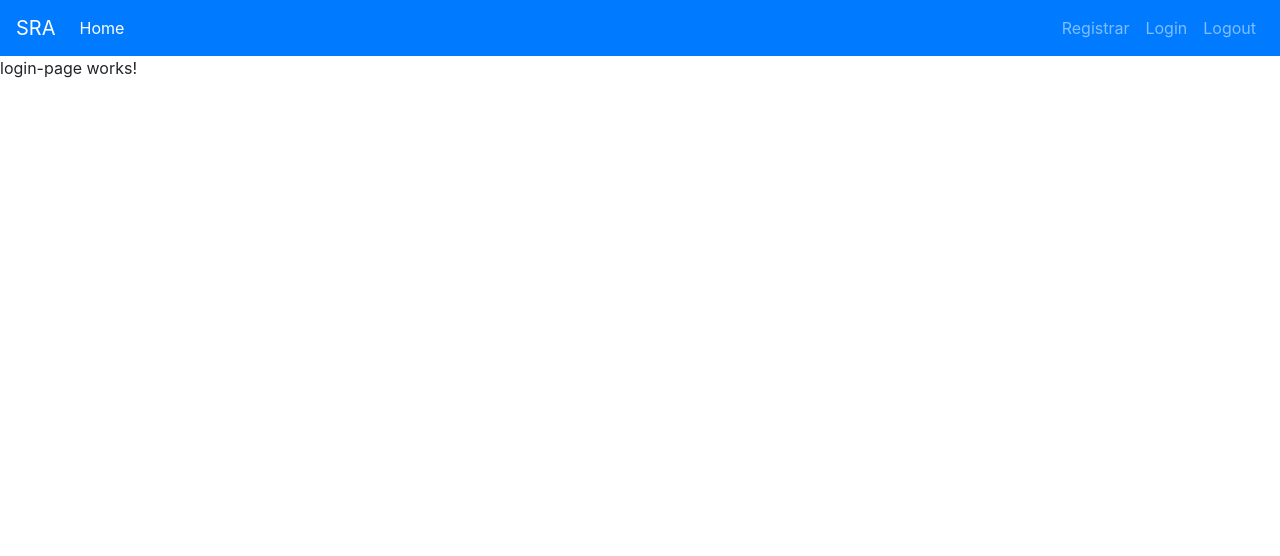
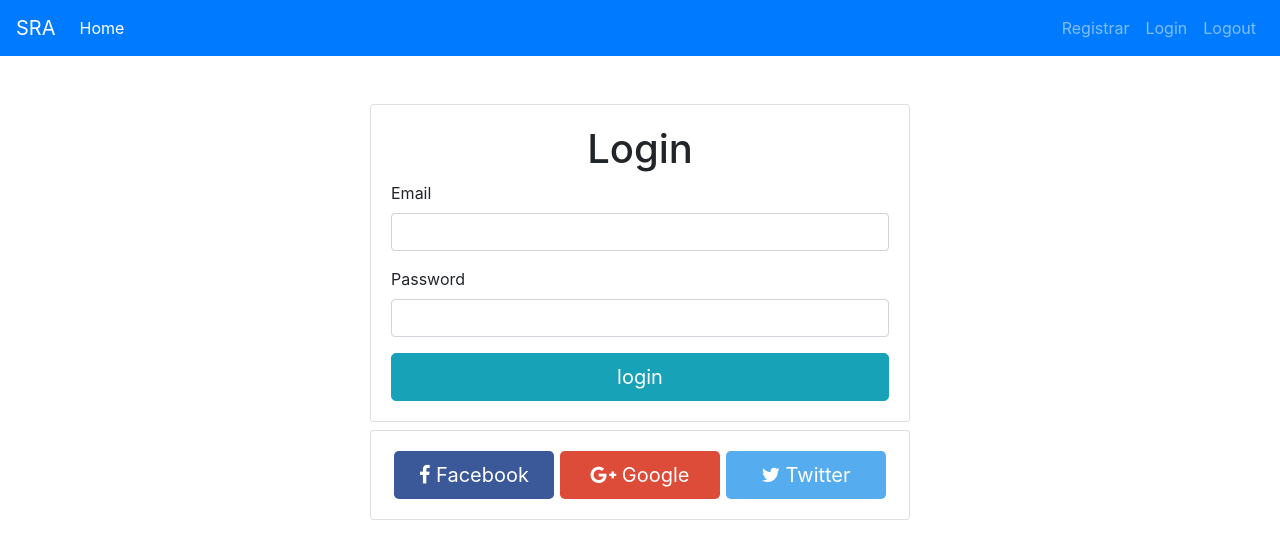
Before and after one commit to elmagoala/activities, an Angular app: page /login in a window 1280 px wide. Shown: the top 556 px of the page. Built offline with nearby package versions, Linux system fonts and the light colour scheme.

Commit message:
pagina de login, registro

```diff
--- a/angular.json
+++ b/angular.json
@@ -27,8 +27,7 @@
               "src/assets"
             ],
             "styles": [
-              "src/styles.scss"
-            ],
+              "src/styles.scss"            ],
             "scripts": []
           },
           "configurations": {
--- a/package.json
+++ b/package.json
@@ -23,6 +23,7 @@
     "@fortawesome/fontawesome-free": "^5.1.0",
     "bootstrap": "^4.0.0-beta.2",
     "core-js": "^2.5.4",
+    "font-awesome": "^4.7.0",
     "rxjs": "^6.0.0",
     "zone.js": "^0.8.26"
   },
--- a/src/app/app.component.html
+++ b/src/app/app.component.html
@@ -1,2 +1,4 @@
 <app-navbar></app-navbar>
-<router-outlet></router-outlet>
+<div class="container">
+    <router-outlet></router-outlet>
+</div>
--- a/src/app/componentes/login-page/login-page.component.html
+++ b/src/app/componentes/login-page/login-page.component.html
@@ -1,3 +1,31 @@
-<p>
-  login-page works!
-</p>
+<div class="row">
+  <div class="col-md-6 mx-auto mt-5">
+     <div class="card">
+        <div class="card-body">
+          <h1 class="text-center">Login</h1>
+          <form>
+            <div class="form-group">
+              <label for="email">Email</label>
+              <input type="email" name="email" id="email" class="form-control">
+            </div>
+            <div class="form-group">
+              <label for="email">Password</label>
+              <input type="password" name="password" id="password" class="form-control">
+            </div>
+            <input type="button" value="login" class="btn btn-info btn-block btn-lg">
+          </form>
+        </div>
+     </div>
+  </div>
+</div>
+<div class="row">
+  <div class="col-md-6 mx-auto mt-2">
+    <div class="card">
+      <div class="card-body d-flex justify-content-around">
+        <button class="btn btn-lg btn-facebook"><i class="fa fa-facebook"></i> Facebook</button>
+        <button class="btn btn-lg btn-google"><i class="fa fa-google-plus"></i> Google</button>
+        <button class="btn btn-lg btn-twitter"><i class="fa fa-twitter"></i> Twitter</button>
+      </div>
+    </div>
+  </div>
+</div>
--- a/src/app/componentes/login-page/login-page.component.scss
+++ b/src/app/componentes/login-page/login-page.component.scss
@@ -0,0 +1,18 @@
+.btn-facebook, .btn-google, .btn-twitter{
+    width: 32%
+}
+
+.btn-facebook{
+    background: #3b5998;
+    color: #fff;
+}
+
+.btn-google{
+    background: #dd4b39;
+    color: #fff;
+}
+
+.btn-twitter{
+    background: #55acee;
+    color: #fff;
+}
--- a/src/app/componentes/not-found-page/not-found-page.component.html
+++ b/src/app/componentes/not-found-page/not-found-page.component.html
@@ -1,3 +1,10 @@
-<p>
-  not-found-page works!
-</p>
+<div class="row mt-5">
+  <div class="col-md-6 mx-auto">
+    <div class="card text-center">
+      <div class="card-body">
+        <h4 class="card-title">404 Página no encontrada</h4>
+        <p class="card-text">Error 404, la página solicitada no existe.</p>
+        <a href="#" class="btn btn-danger"><i class="fa fa-home" aria-hidden="true"></i> Ir a Home</a>
+      </div>
+    </div>
+</div>
--- a/src/app/componentes/privado-page/privado-page.component.html
+++ b/src/app/componentes/privado-page/privado-page.component.html
@@ -1,3 +1,6 @@
-<p>
-  privado-page works!
-</p>
+<div class="jumbotron jumbotron-fluid mt-5">
+  <div class="container">
+    <h1 class="display-3">Fluid jumbotron</h1>
+    <p class="lead">This is a modified jumbotron that occupies the entire horizontal space of its parent.</p>
+  </div>
+</div>
--- a/src/app/componentes/register-page/register-page.component.html
+++ b/src/app/componentes/register-page/register-page.component.html
@@ -1,3 +1,20 @@
-<p>
-  register-page works!
-</p>
+<div class="row">
+    <div class="col-md-6 mx-auto mt-5">
+       <div class="card">
+          <div class="card-body">
+            <h1 class="text-center">Registro</h1>
+            <form>
+              <div class="form-group">
+                <label for="email">Email</label>
+                <input type="email" name="email" id="email" class="form-control">
+              </div>
+              <div class="form-group">
+                <label for="email">Password</label>
+                <input type="password" name="password" id="password" class="form-control">
+              </div>
+              <input type="button" value="Guardar" class="btn btn-info btn-block btn-lg">
+            </form>
+          </div>
+       </div>
+    </div>
+  </div>
--- a/src/styles.scss
+++ b/src/styles.scss
@@ -1,2 +1,3 @@
 /* You can add global styles to this file, and also import other style files */
 @import '~bootstrap/dist/css/bootstrap.min.css';
+@import '~font-awesome/css/font-awesome.min.css';
```
Also changed, not shown: 1 other file (tests, documents, lock files or other folders).
